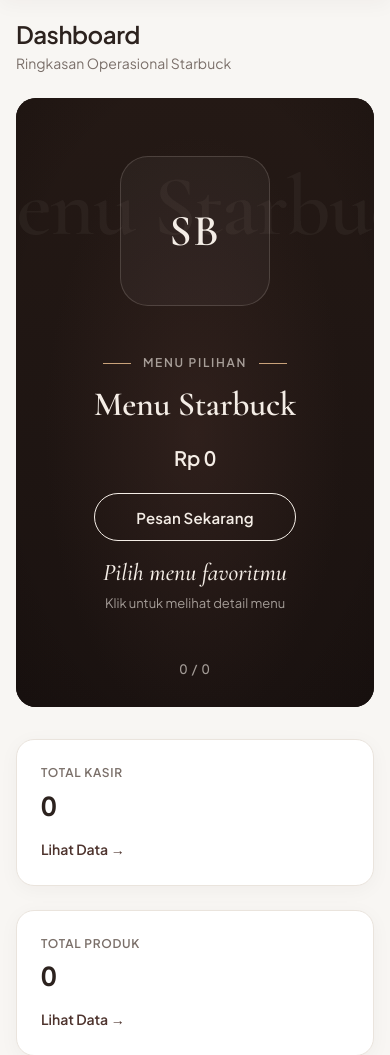
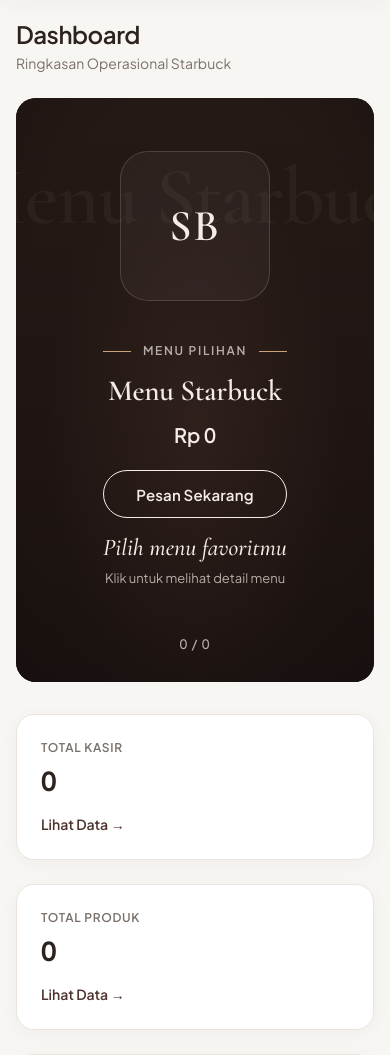
Before and after one commit to IKSP-Nata/starbuck_database, a PHP site: page /pages/dashboard.php in a window 390 px wide. Shown: the part 69-1124 px from the top of the page. Run offline with PHP 8.4, Linux system fonts and the light colour scheme; data that the repository does not hold is empty; some libraries are stand-ins or nearby versions.

Commit message:
fix(dashboard): polish hero responsive layout and QA checklist

```diff
--- a/assets/css/dashboard-hero.css
+++ b/assets/css/dashboard-hero.css
@@ -8,7 +8,7 @@
     --hero-bg: #1A1210;          /* cokelat hampir hitam */
     --hero-bg-2: #241915;
     --hero-text: #F4EDE6;
-    --hero-muted: rgba(244, 237, 230, 0.62);
+    --hero-muted: rgba(244, 237, 230, 0.70);
     --hero-ghost: rgba(244, 237, 230, 0.07);   /* teks raksasa di belakang */
     --hero-line: rgba(244, 237, 230, 0.16);
     --hero-accent: #C9A27A;       /* emas-karamel lembut, dipakai hemat */
@@ -73,7 +73,7 @@
     position: relative;
     z-index: 2;
     display: grid;
-    grid-template-columns: minmax(220px, 1fr) minmax(260px, 46%) minmax(220px, 1fr);
+    grid-template-columns: minmax(0, 1.05fr) minmax(260px, 44%) minmax(0, 1fr);
     grid-template-areas: "left center right";
     align-items: center;
     gap: 24px;
@@ -89,6 +89,8 @@
     justify-content: center;
     align-items: flex-start;
     z-index: 3;
+    min-width: 0;
+    max-width: 100%;
 }
 
 .hero-eyebrow {
@@ -114,11 +116,13 @@
 .hero-title {
     font-family: 'Cormorant Garamond', Georgia, serif;
     font-weight: 600;
-    font-size: clamp(34px, 3.6vw, 56px);
+    font-size: clamp(32px, 3.4vw, 54px);
     line-height: 1.06;
     letter-spacing: -0.01em;
     color: var(--hero-text);
     margin: 0 0 18px 0;
+    max-width: 100%;
+    overflow-wrap: break-word;
 }
 
 .hero-title-line {
@@ -178,6 +182,7 @@
     position: relative;
     height: 100%;
     width: 100%;
+    min-width: 0;
     display: flex;
     align-items: center;
     justify-content: center;
@@ -433,7 +438,9 @@
 
     .hero-thumbs {
         justify-content: flex-start;
+        width: max-content;
         max-width: 100%;
+        margin-inline: auto;
     }
 }
 
@@ -441,26 +448,32 @@
 @media (max-width: 767.98px) {
     .hero {
         border-radius: 20px;
+        height: auto;
         min-height: auto;
     }
 
     .hero-ghost-wrap {
-        top: 18%;
+        top: 17%;
     }
 
     .hero-ghost-text {
-        font-size: clamp(72px, 22vw, 120px);
+        font-size: clamp(64px, 21vw, 110px);
         opacity: 0.65;
     }
 
     .hero-grid {
         padding: 28px 20px;
-        gap: 18px;
+        gap: 16px;
     }
 
     .hero-col-center {
-        height: 210px;
-        max-width: 260px;
+        height: 200px;
+        max-width: 240px;
+    }
+
+    .hero-title {
+        font-size: clamp(28px, 7.5vw, 38px);
+        margin-bottom: 12px;
     }
 
     .hero-fallback-avatar {
```
